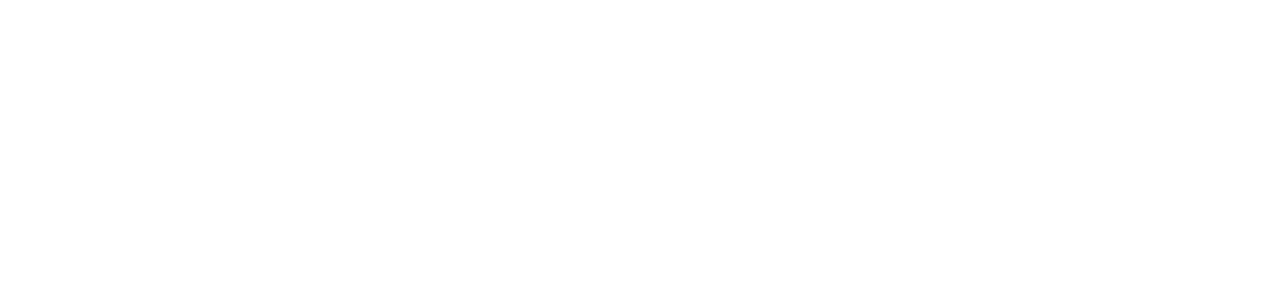
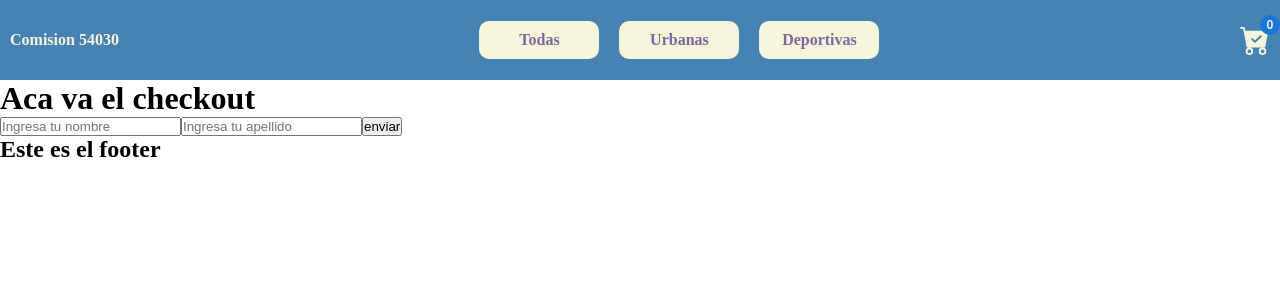
Before and after one commit to jorgeduje/comision-54030, a React (Vite) app: page /checkout in a window 1280 px wide. Before the commit this address had no page. Shown: the top 300 px of the page. Built offline with nearby package versions, Linux system fonts and the light colour scheme.

Commit message:
clase 10 - eventos

```diff
--- a/src/App.jsx
+++ b/src/App.jsx
@@ -1,19 +1,21 @@
 import { BrowserRouter, Route, Routes } from "react-router-dom";
 import ItemListContainer from "./components/pages/itemListContainer/ItemListContainer";
-import { Navbar } from "./components/layout/Navbar";
 import { CartContainer } from "./components/pages/cart/CartContainer";
 import { ItemDetailContainer } from "./components/pages/itemDetailContainer/ItemDetailContainer";
-
+import { Layout } from "./components/layout/Layout";
+import { CheckoutContainer } from "./components/pages/checkout/CheckoutContainer";
 
 const App = () => {
   return (
     <BrowserRouter>
       <Routes>
-      <Route element={<Navbar />}>
+        <Route element={<Layout />}>
           <Route path="/" element={<ItemListContainer />} />
           <Route path="/category/:category" element={<ItemListContainer />} />
           <Route path="/item/:id" element={<ItemDetailContainer />} />
           <Route path="/cart" element={<CartContainer />} />
+          <Route path="/checkout" element={<CheckoutContainer />} />
+          <Route path="*" element={<h1>404 not found</h1>} />
         </Route>
       </Routes>
     </BrowserRouter>
--- a/src/components/common/itemCount/ItemCount.jsx
+++ b/src/components/common/itemCount/ItemCount.jsx
@@ -1,6 +1,6 @@
 import { Button } from "@mui/material";
 
-const ItemCount = ({ counter, addOne, subOne }) => {
+const ItemCount = ({ counter, addOne, subOne, onAdd }) => {
   return (
     <>
       <div style={{ marginBottom: "20px", display: "flex", gap: "30px" }}>
@@ -16,7 +16,7 @@
           restar
         </Button>
 
-        <Button variant="outlined">agregar al carrito</Button>
+        <Button variant="outlined" onClick={ ()=> onAdd(counter) }>agregar al carrito</Button>
       </div>
     </>
   );
--- a/src/components/common/itemCount/ItemCountContainer.jsx
+++ b/src/components/common/itemCount/ItemCountContainer.jsx
@@ -1,7 +1,7 @@
 import { useState } from "react";
 import ItemCount from "./ItemCount";
 
-const ItemCountContainer = ({ stock }) => {
+const ItemCountContainer = ({ stock, onAdd }) => {
   const [counter, setCounter] = useState(1);
 
   const addOne = () => {
@@ -20,7 +20,7 @@
     }
   };
 
-  return <ItemCount counter={counter} addOne={addOne} subOne={subOne} />;
+  return <ItemCount counter={counter} addOne={addOne} subOne={subOne} onAdd={onAdd} />;
 };
 
 export default ItemCountContainer;
--- /dev/null
+++ b/src/components/layout/Footer.jsx
@@ -0,0 +1,10 @@
+
+
+export const Footer = () => {
+  return (
+    <div>
+
+        <h2>Este es el footer</h2>
+    </div>
+  )
+}
--- /dev/null
+++ b/src/components/layout/Layout.jsx
@@ -0,0 +1,13 @@
+import { Outlet } from "react-router-dom";
+import { Navbar } from "./Navbar";
+import { Footer } from "./Footer";
+
+export const Layout = () => {
+  return (
+    <>
+      <Navbar />
+      <Outlet />
+      <Footer />
+    </>
+  );
+};
--- a/src/components/layout/Navbar.jsx
+++ b/src/components/layout/Navbar.jsx
@@ -1,10 +1,11 @@
-import { Link, Outlet } from "react-router-dom";
+import { Link } from "react-router-dom";
 import CartWidget from "../common/CartWidget";
 import "./Navbar.css";
 
 export const Navbar = () => {
   return (
     <>
+
       <div className="containerNavbar">
         <Link to="/" style={{ color: "beige" }}>
           Comision 54030
@@ -16,7 +17,7 @@
         </ul>
         <CartWidget />
       </div>
-      <Outlet />
+
     </>
   );
 };
--- a/src/components/pages/cart/CartContainer.jsx
+++ b/src/components/pages/cart/CartContainer.jsx
@@ -1,6 +1,13 @@
+import { Button } from "@mui/material";
+import { Link } from "react-router-dom";
 
 export const CartContainer = () => {
   return (
-    <div>CartContainer</div>
-  )
-}
+    <div>
+      <h2>Estamos trabajando en el carrito...</h2>
+      <Link to="/checkout">
+        <Button variant="contained">Terminar compra</Button>
+      </Link>
+    </div>
+  );
+};
--- /dev/null
+++ b/src/components/pages/checkout/Checkout.jsx
@@ -0,0 +1,25 @@
+export const Checkout = ({ envioDeFormulario, capturar }) => {
+  return (
+    <div>
+      <h1>Aca va el checkout</h1>
+
+      <form onSubmit={envioDeFormulario}>
+        <input
+          type="text"
+          placeholder="Ingresa tu nombre"
+          onChange={capturar}
+          name="name"
+        />
+
+        <input
+          type="text"
+          placeholder="Ingresa tu apellido"
+          onChange={capturar}
+          name="lastName"
+        />
+
+        <button type="submit">enviar</button>
+      </form>
+    </div>
+  );
+};
--- /dev/null
+++ b/src/components/pages/checkout/CheckoutContainer.jsx
@@ -0,0 +1,33 @@
+import { useState } from "react";
+import { Checkout } from "./Checkout";
+
+export const CheckoutContainer = () => {
+  const [userInfo, setUserInfo] = useState({
+    name: "",
+    lastName: "",
+  });
+
+  const envioDeFormulario = (event) => {
+    event.preventDefault();
+
+    // ACA VALIDAMOS TODO
+    // Aca manipulo lo que quiera hacer con los datos del formulario
+    console.log("se envio el formulario");
+    console.log(userInfo);
+  };
+
+  //   const capturarNombre = (event) => {
+  //     setUserInfo( {...userInfo, name: event.target.value} )
+  //   };
+
+  //   const capturarApellido = (event) => {
+  //     setUserInfo( {...userInfo, lastName: event.target.value } )
+  //   };
+
+  const capturar = (event) => {
+    console.log(event)
+    setUserInfo( {...userInfo, [event.target.name]: event.target.value } )
+  };
+
+  return <Checkout envioDeFormulario={envioDeFormulario} capturar={capturar} />;
+};
--- a/src/components/pages/itemDetailContainer/ItemDetail.jsx
+++ b/src/components/pages/itemDetailContainer/ItemDetail.jsx
@@ -1,6 +1,6 @@
 import ItemCountContainer from "../../common/itemCount/ItemCountContainer";
 import "./ItemDetail.css"
-export const ItemDetail = ({ item }) => {
+export const ItemDetail = ({ item, onAdd }) => {
   console.log(item);
   return (
     <div>
@@ -27,6 +27,7 @@
       <div style={{ display: "flex", justifyContent: "center" }}>
           <ItemCountContainer
             stock={item.stock}
+            onAdd={onAdd}
           />
         </div>
       </div>
--- a/src/components/pages/itemDetailContainer/ItemDetailContainer.jsx
+++ b/src/components/pages/itemDetailContainer/ItemDetailContainer.jsx
@@ -1,23 +1,43 @@
 import { useEffect, useState } from "react";
 import { getProduct } from "../../../productsMock";
-import { useParams } from "react-router-dom";
+import { useParams, useNavigate } from "react-router-dom";
 import { ItemDetail } from "./ItemDetail";
 
 export const ItemDetailContainer = () => {
   const { id } = useParams();
-  console.log(id)
+  console.log(id);
 
   const [item, setItem] = useState(null);
   const [isLoading, setIsLoading] = useState(true);
+
+//  const navigate = useNavigate()
 
   useEffect(() => {
     getProduct(+id).then((resp) => {
       setItem(resp);
       setIsLoading(false);
     });
+
   }, [id]);
 
+  const onAdd = (cantidad) => {
+
+    let infoProducto = {
+      ...item,
+      quantity: cantidad
+    }
+    console.log(infoProducto)
+    // Quiero navegar al carrito
+    // navigate("/cart")
+  };
+
   return (
-    <>{isLoading ? <h2>Cargando producto...</h2> : <ItemDetail item={item} />}</>
+    <>
+      {isLoading ? (
+        <h2>Cargando producto...</h2>
+      ) : (
+        <ItemDetail item={item} onAdd={onAdd} />
+      )}
+    </>
   );
 };
--- a/src/components/pages/itemListContainer/ItemListContainer.jsx
+++ b/src/components/pages/itemListContainer/ItemListContainer.jsx
@@ -11,15 +11,12 @@
   useEffect(() => {
     setIsLoading(true);
     getProducts().then((resp) => {
-      // Verifico si existe una category en el parámetro
       if (category) {
         const productsFilter = resp.filter(
           (product) => product.category === category
         );
-        // Guardamos los productos filtrados por categoría en nuestro state products
         setProducts(productsFilter);
       } else {
-        // Si no tenemos una category almacenamos todos los productos
         setProducts(resp);
       }
 
```
Lines whose indentation alone changed are shown as unchanged.
